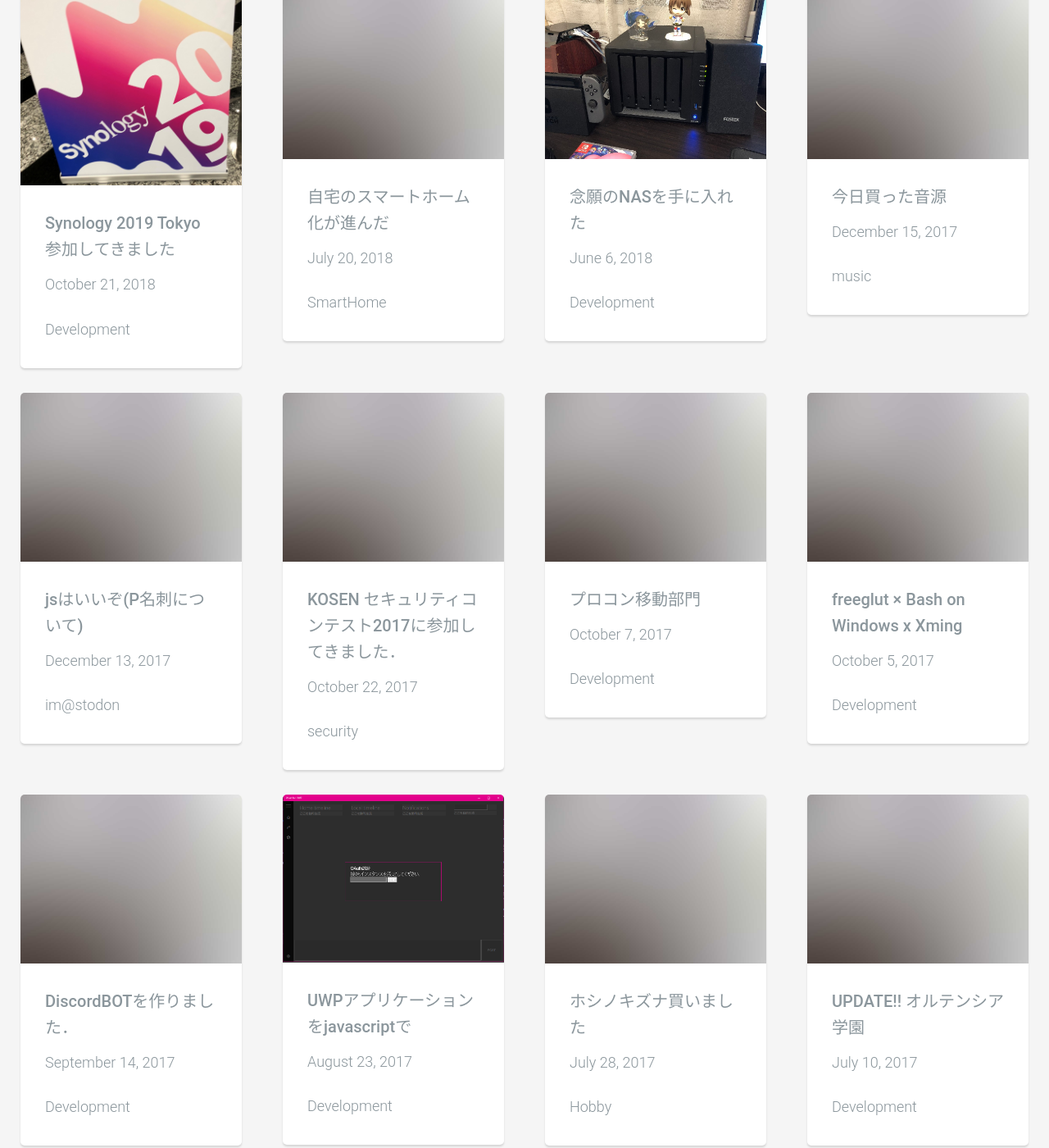
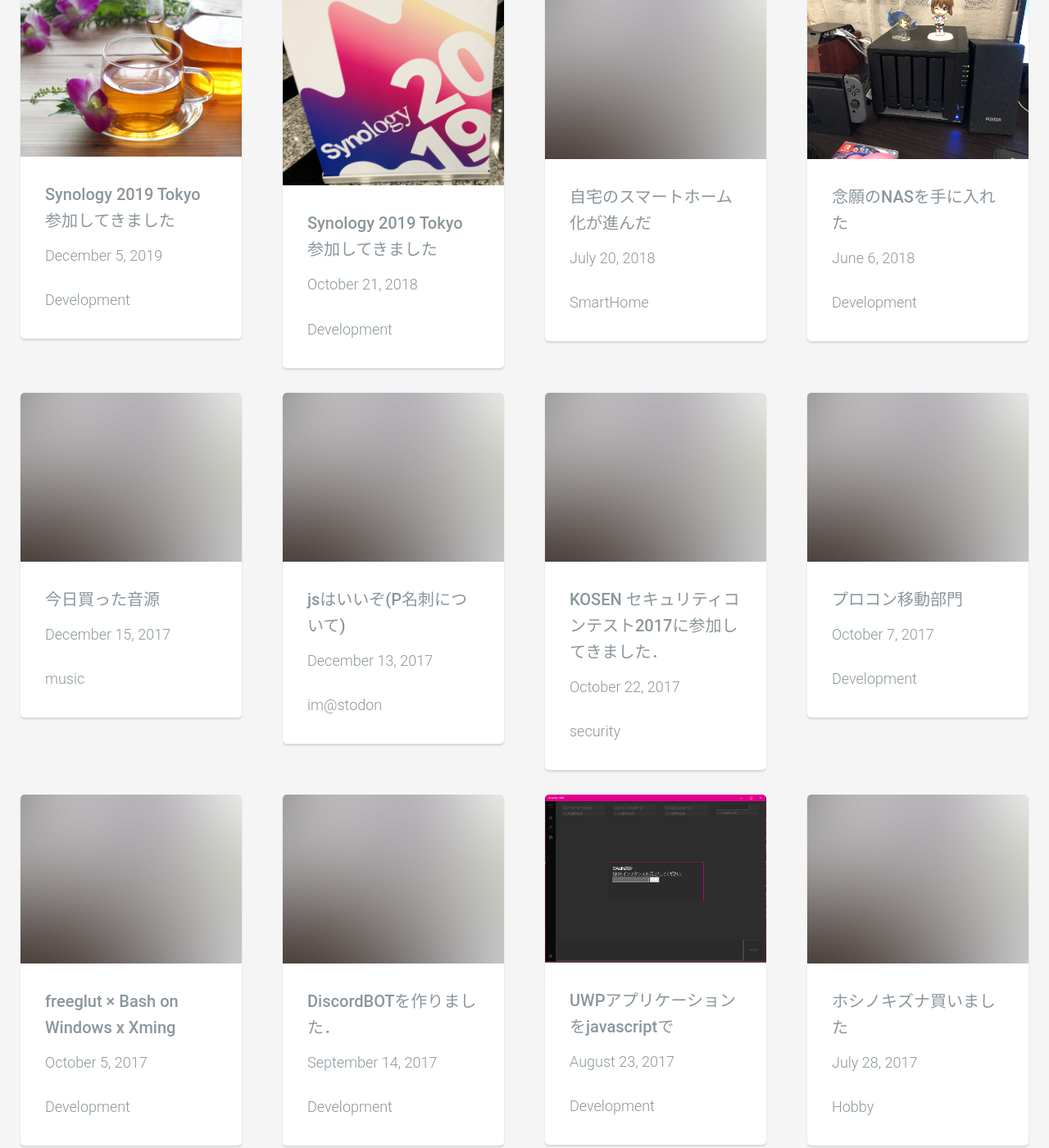
Before and after one commit to WakuwakuP/wakuwakup.github.io, a Jekyll site: the page built from index.html, in a window 1280 px wide and 1400 px high, scrolled down 900 px. Shown: the whole window at 82% size. Built offline with Jekyll 4.4.1, drawn with Linux system fonts in a browser that asks for light colours; nearby versions of some CDN libraries; the list of posts is cut into pages by our own code; some of the changed lines change nothing that is shown.

Commit message:
post 2019-12-05-tea.md

```diff
--- a/_includes/meta.html
+++ b/_includes/meta.html
@@ -17,6 +17,12 @@
       <meta property="twitter:title" content="{{ page.title }}" />
     {% endif %}
 
+    {% if page.thumb %}
+      <meta property="og:image" content="{{ site.baseurl }}/img/thumb/{{ page.thumb }}" />
+    {% else %}
+      <meta property="og:image" content="{{ site.baseurl }}/images/img_large_1.jpg" />
+    {% endif %}
+
     <meta name="twitter:image" content="" />
   	<meta name="twitter:url" content="https://twitter.com/waku_P" />
   	<meta name="twitter:card" content="" />
--- /dev/null
+++ b/_posts/2019-12-05-tea.md
@@ -0,0 +1,53 @@
+---
+layout: post
+title: Synology 2019 Tokyo 参加してきました
+category: Development
+comments: true
+thumb: tea.jpg
+tag:
+- Tea
+---
+
+# はじめに
+
+弊社では謎の圧力でみんな大好きエナジードリンクが飲みにくい．
+
+仕方ないので会社近くのタリーズコーヒーでチャイミルクティーを買った．
+
+チャイミルクティー最高．
+
+高いので自宅で紅茶を入れて持っていくのがコスパ最強だと気付いた．
+
+# 今回買ったもの
+
+- [iwaki ジャンピングティーポット 640ml K894](http://amzn.asia/d/14siNJG)
+- [CBジャパン カフア コーヒーボトル](http://amzn.asia/d/1RrUyMU)
+
+##### (アフェリエイトリンクじゃないです)
+
+合わせて**2522円**だ．
+
+ティーポットは朝の飲む分と会社に持っていく分の両方を入れるため新調した(キュアメイドカフェで買ったやつちょっと小さい)．
+
+コーヒーボトルは大きい水筒を地下鉄で運びたくないためいい感じのを買った．
+
+# 出費の変化
+
+### Before
+|内訳|価格|
+|:--|--:|
+|チャイミルクティー (Grande)|￥520|
+||x20|
+|月合計|￥10400|
+
+### After
+|内訳|価格|
+|:--|--:|
+|それなりにいい茶葉|￥3000|
+|月合計|￥3000|
+
+1週間で元が取れるとは優秀だ．
+
+月6000円も浮く．
+
+浮いた金でKindleで本を買い漁れる．
```
Also changed, not shown: img/thumb/tea.jpg (added). Lines whose indentation alone changed are shown as unchanged.
